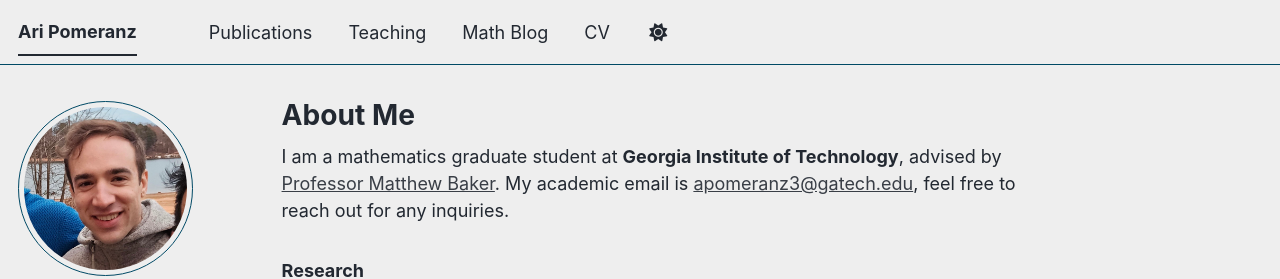
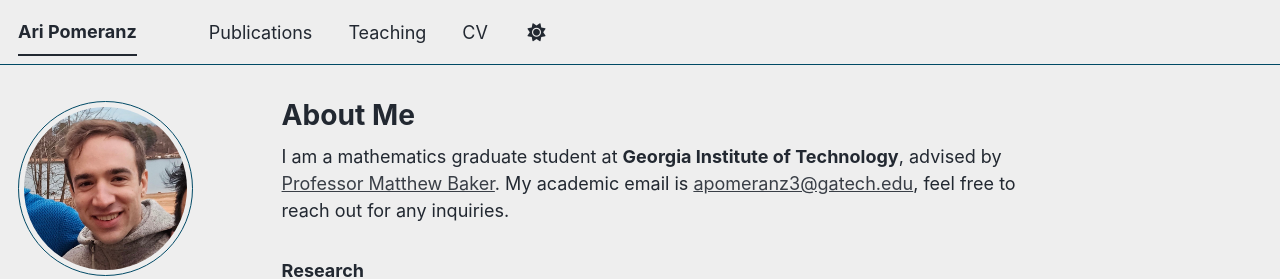
Before and after one commit to aripomeranz/aripomeranz, a Jekyll site: the page built from _pages/about.md, in a window 1280 px wide. Shown: the top 279 px of the page. Built offline with Jekyll 4.4.1, drawn with Linux system fonts in a browser that asks for light colours; a script bundle is joined from its source files by our own code; library files that are not in the unit come from our copies.

Commit message:
Remove Math Blog navigation tab

```diff
--- a/_data/navigation.yml
+++ b/_data/navigation.yml
@@ -20,9 +20,6 @@ main:
  # - title: "Portfolio"
  #   url: /portfolio/
 
-  - title: "Math Blog"
-    url: /year-archive/
-
   - title: "CV"
     url: /cv/
 
```
